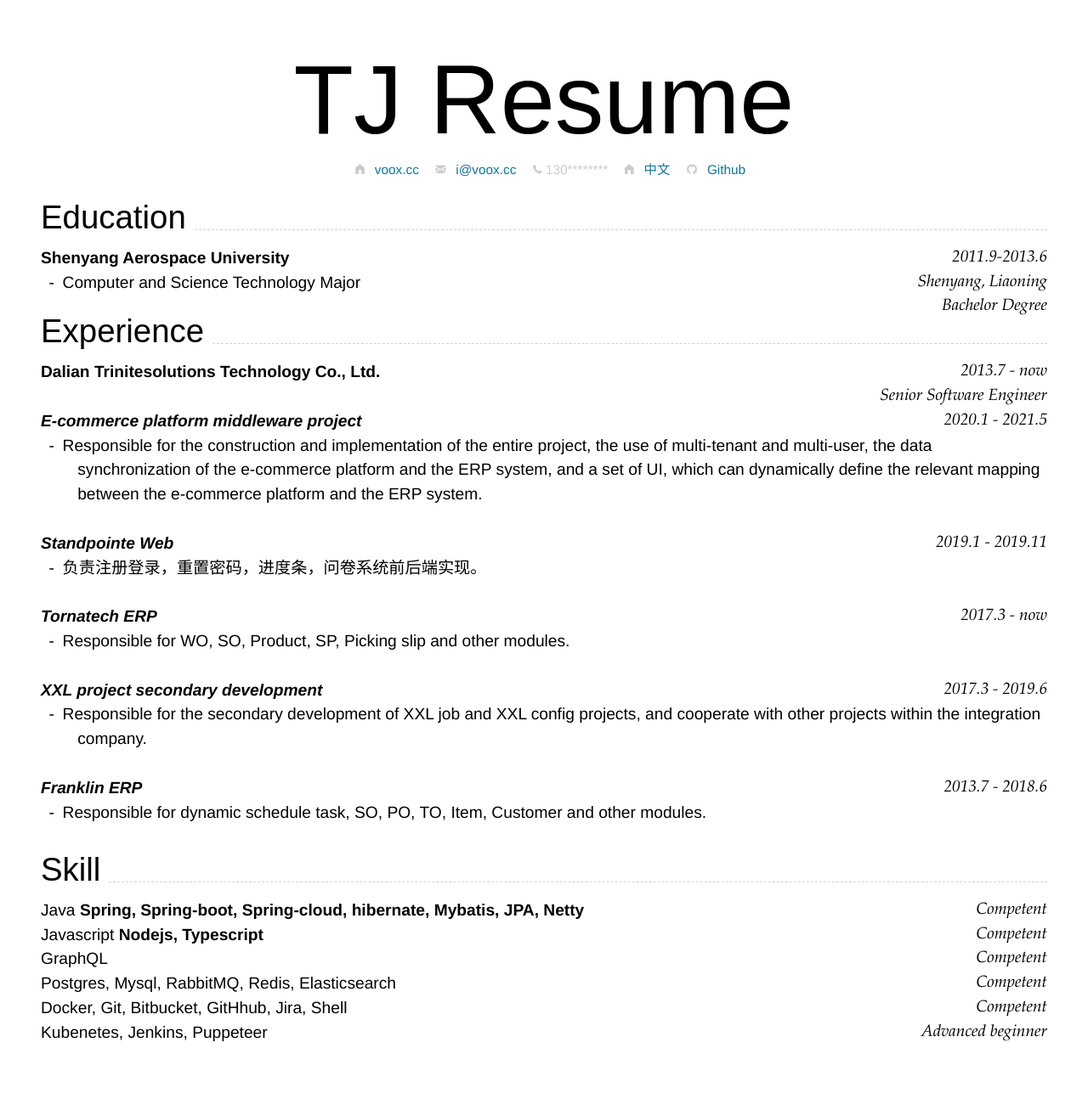
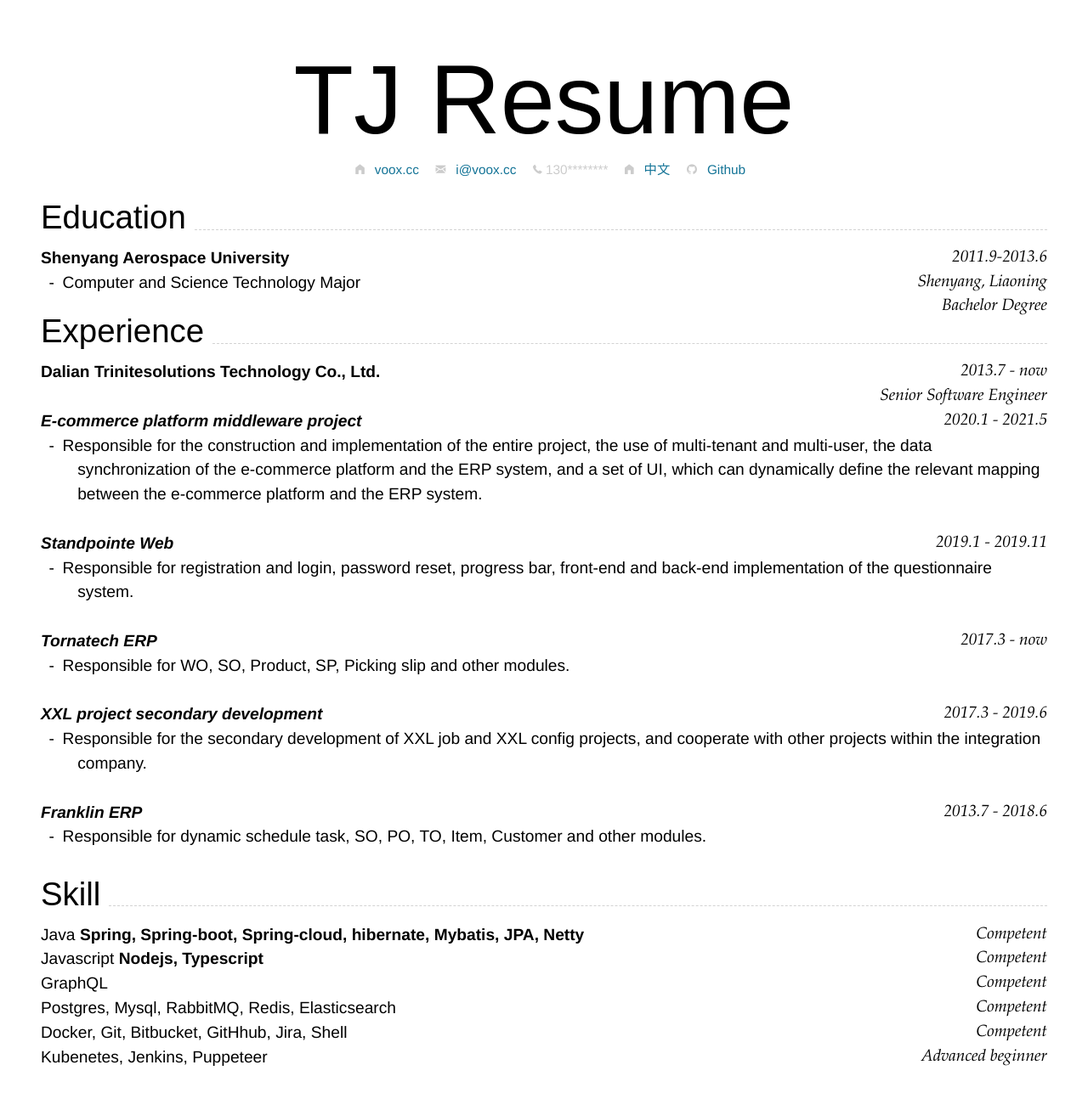
Before and after one commit to aooppo/tj-resume, a Jekyll site: the page built from index.md, in a window 1280 px wide. Shown: the whole page at 85% size. Built offline with Jekyll 4.4.1, drawn with Linux system fonts in a browser that asks for light colours; nearby versions of some CDN libraries; before the commit the page ends 1279 px from its top, so only the background shows below that.

Commit message:
add resume

```diff
--- a/index.md
+++ b/index.md
@@ -55,7 +55,7 @@ _**E-commerce platform middleware project**_ `2020.1 - 2021.5`
 
 _**Standpointe Web**_ `2019.1 - 2019.11`
 
-- 负责注册登录，重置密码，进度条，问卷系统前后端实现。
+- Responsible for registration and login, password reset, progress bar, front-end and back-end implementation of the questionnaire system.
 
 <br/>
 
```
